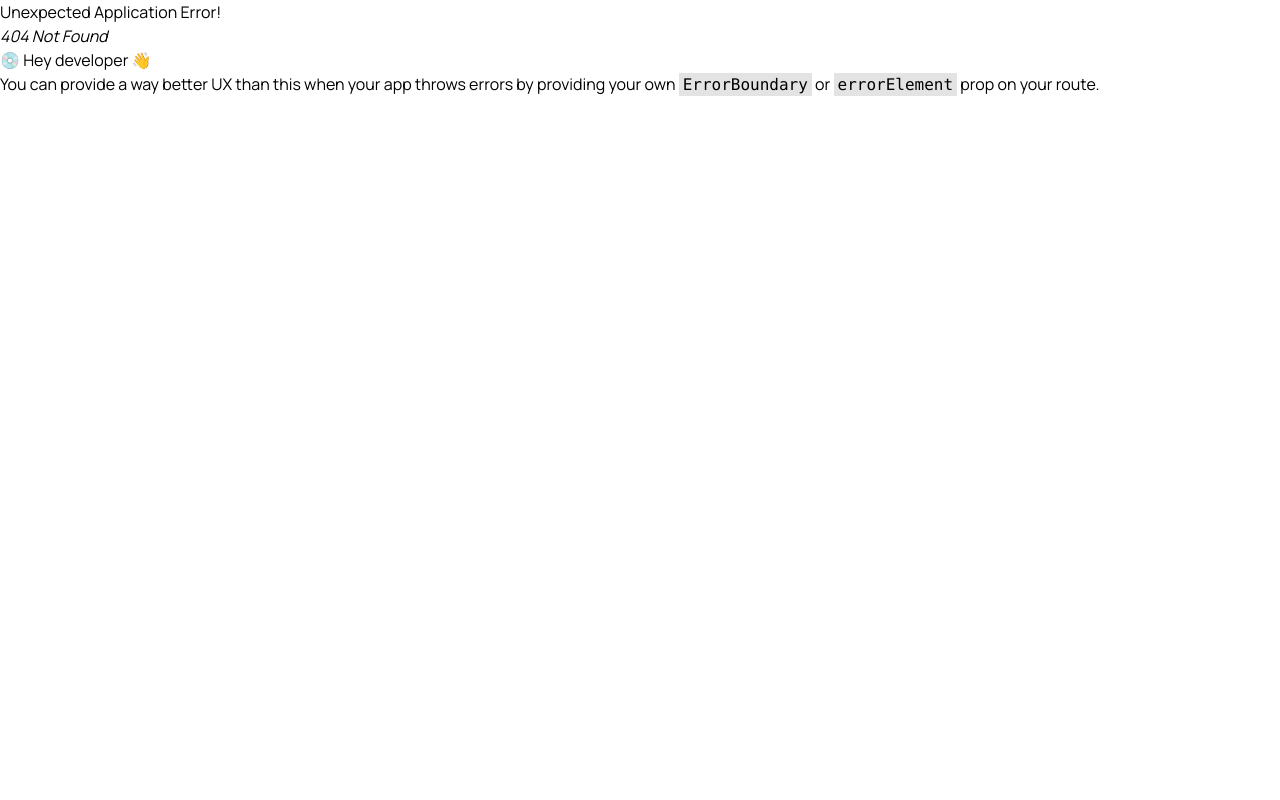
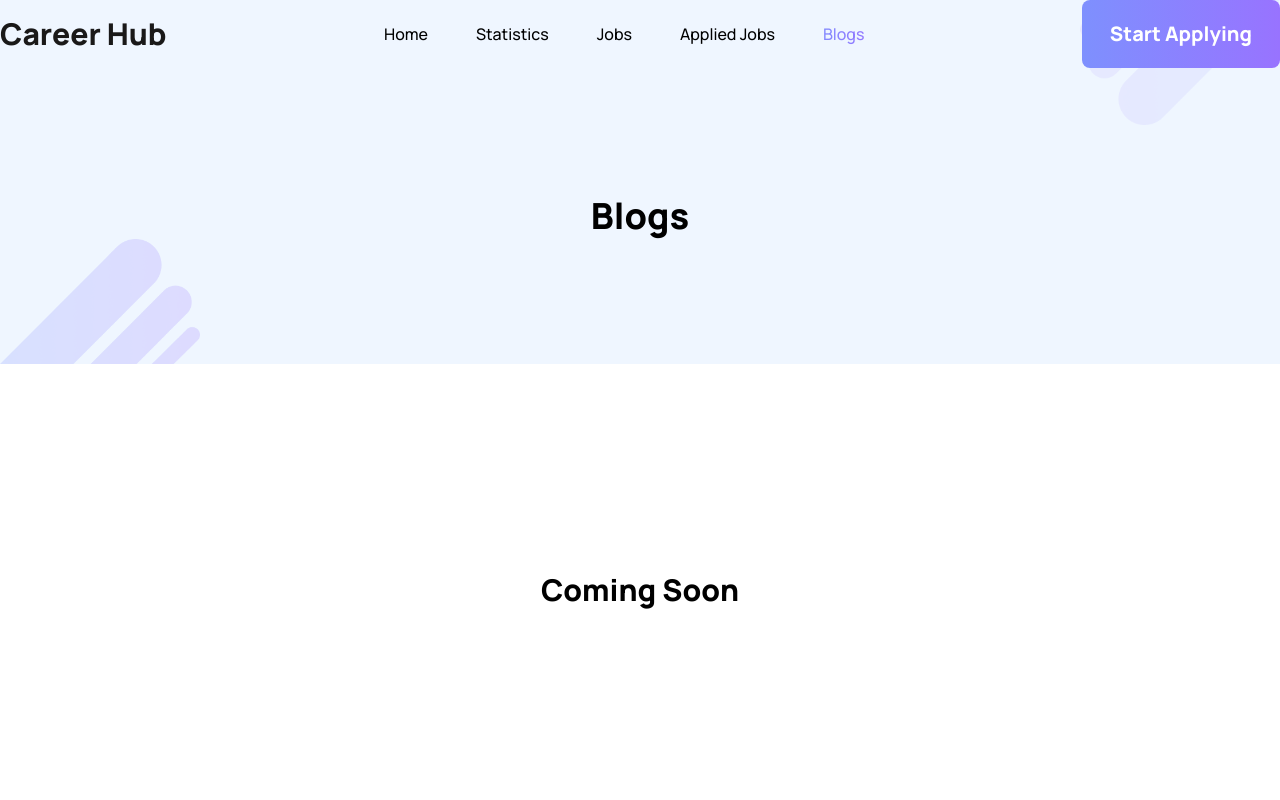
Before and after one commit to mdnumanahmed/career-hub-react-router, a React (Vite) app: page /blogs in a window 1280 px wide. Before the commit this address had no page. Shown: the top 800 px of the page. Built offline with nearby package versions, Linux system fonts and the light colour scheme.

Commit message:
Added Statistics and Blogs components with demo text

```diff
--- /dev/null
+++ b/src/components/Blogs/Blogs.jsx
@@ -0,0 +1,9 @@
+const Blogs = () => {
+  return (
+    <div className="py-52">
+      <h2 className="text-3xl font-extrabold text-center">Coming Soon</h2>
+    </div>
+  );
+};
+
+export default Blogs;
--- /dev/null
+++ b/src/components/Statistics/Statistics.jsx
@@ -0,0 +1,9 @@
+const Statistics = () => {
+  return (
+    <div className="py-52">
+      <h2 className="text-3xl font-extrabold text-center">Coming Soon</h2>
+    </div>
+  );
+};
+
+export default Statistics;
```
Also changed, not shown: src/main.jsx (+10 -0 lines).
